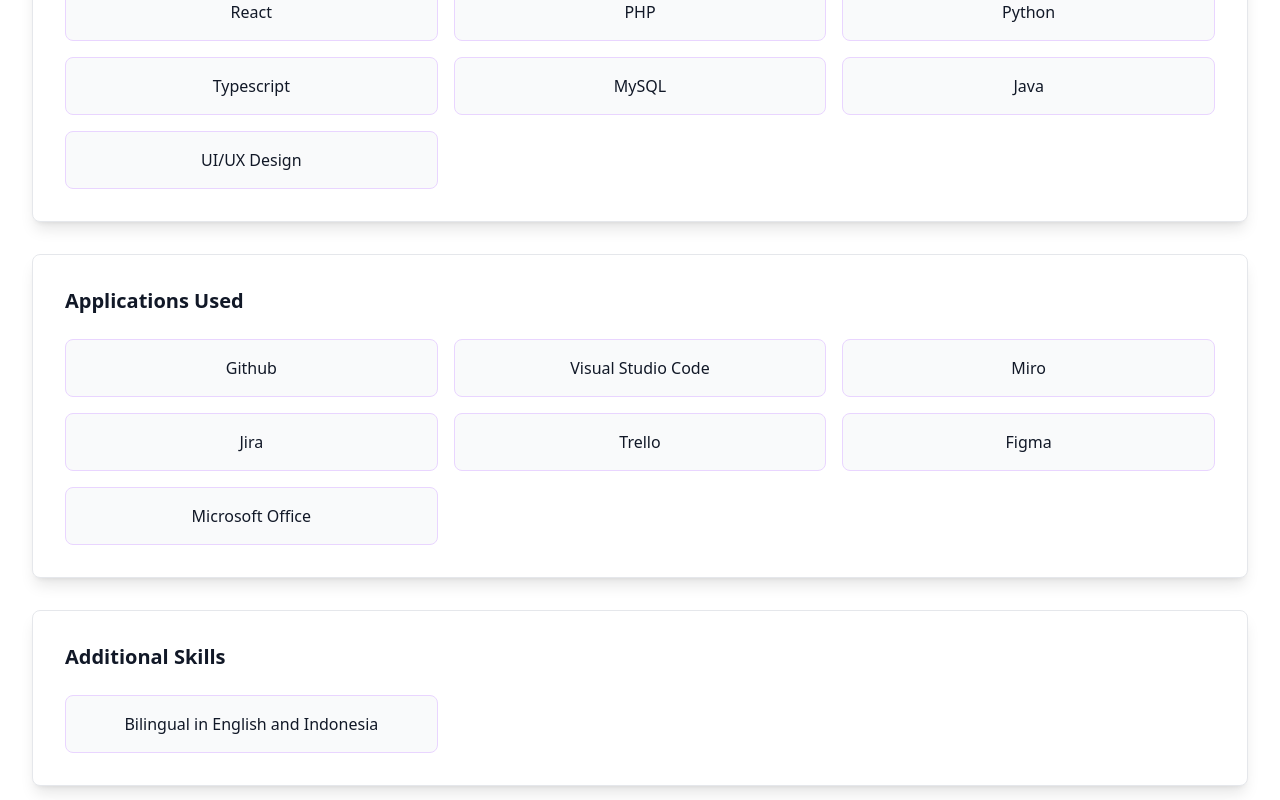
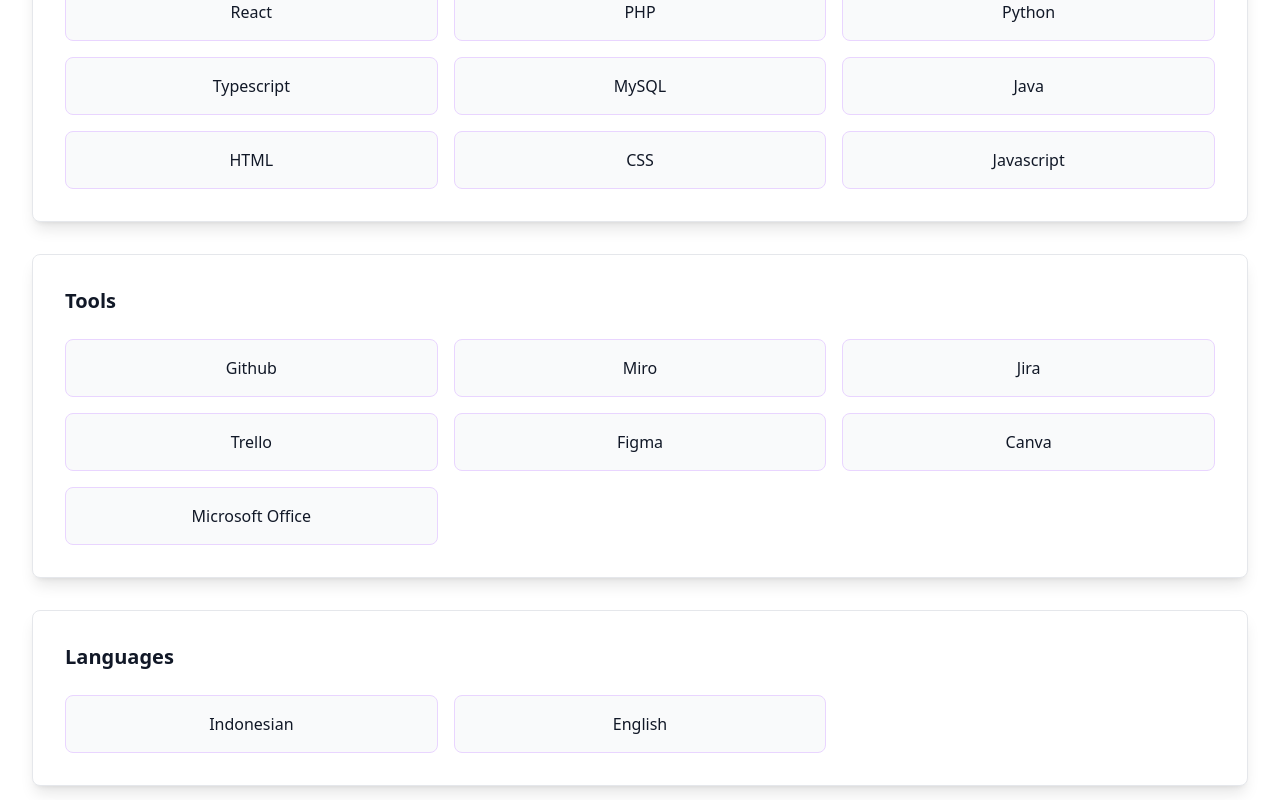
Before and after one commit to FendyY28/PortfolioWeb, a React (Vite) app: page /about in a window 1280 px wide. Shown: the part 980-1780 px from the top of the page. Built offline with nearby package versions, Linux system fonts and the light colour scheme.

Commit message:
Few updated texts + CV

```diff
--- a/src/data/portfolio.ts
+++ b/src/data/portfolio.ts
@@ -8,25 +8,28 @@
       'Typescript',
       'MySQL',
       'Java',
-      'UI/UX Design'
+      'HTML',
+      'CSS',
+      'Javascript'
     ]
   },
   {
-    title: 'Applications Used',
+    title: 'Tools',
     skills: [
       'Github',
-      'Visual Studio Code',
       'Miro',
       'Jira',
       'Trello',
       'Figma',
+      'Canva',
       'Microsoft Office'
     ]
   },
   {
-    title: 'Additional Skills',
+    title: 'Languages',
     skills: [
-      'Bilingual in English and Indonesia'
+      'Indonesian',
+      'English',
     ]
   }
 ];
--- a/src/pages/Projects.tsx
+++ b/src/pages/Projects.tsx
@@ -93,7 +93,7 @@
               Interested in Working Together?
             </h2>
             <p className="text-gray-700 dark:text-gray-300 mb-8 max-w-2xl mx-auto font-medium">
-              I'm always open to discussing new opportunities and interesting projects.
+              I'm open to discussing new opportunities and interesting projects.
               Let's create something amazing together!
             </p>
             <a
```
Also changed, not shown: 1 other file (tests, documents, lock files or other folders).
